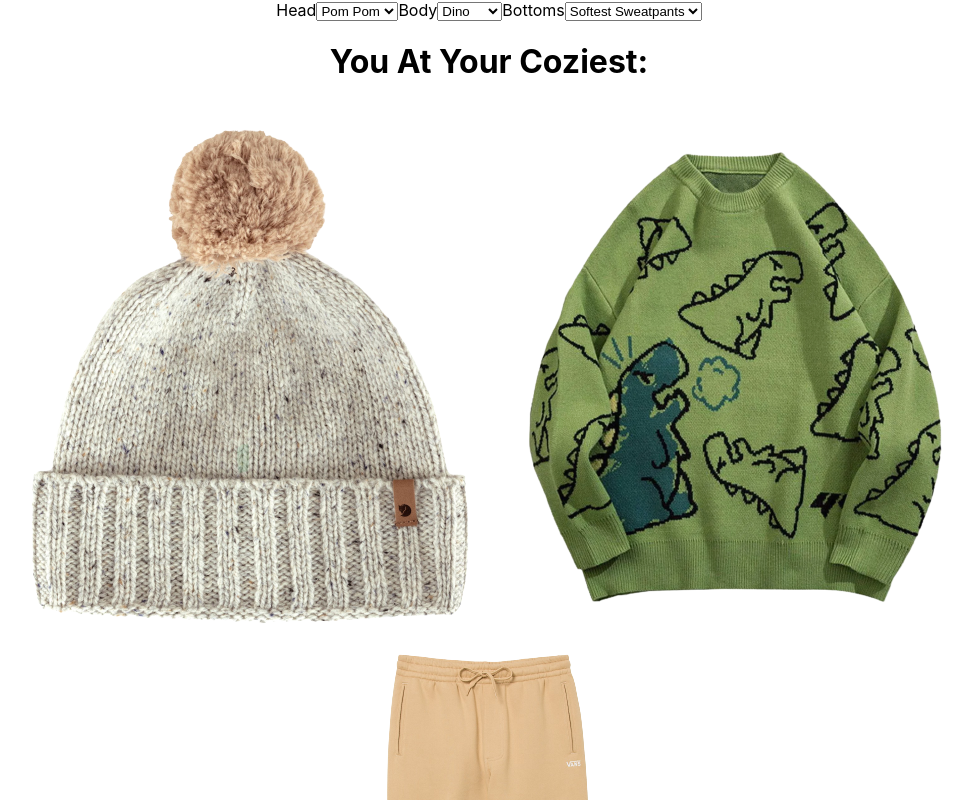
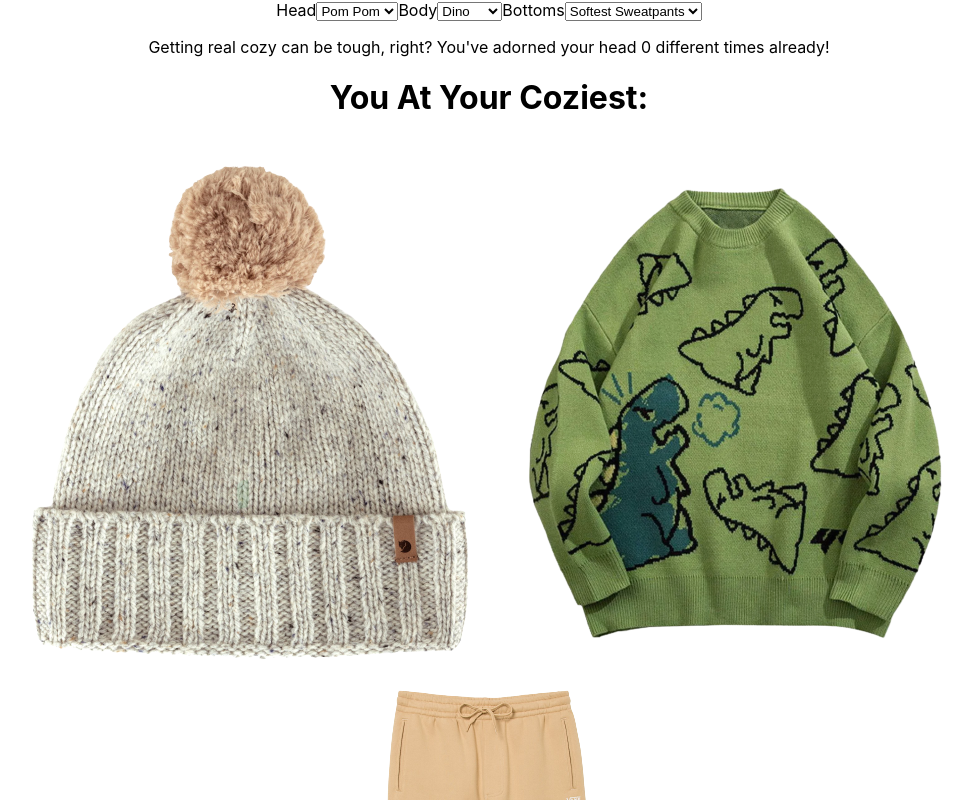
Before and after one commit to Allison-Ause/react-character-builder, a React (Create React App) app: page / in a window 1280 px wide. Shown: the top 800 px of the page, without its empty margins (151-1124 px from the left). Built offline with nearby package versions, Linux system fonts and the light colour scheme.

Commit message:
added headCount and setHeadCount state, linked to display in Display.js template literal and the dropdown head menu in Controls.js

```diff
--- a/src/components/Controls/Controls.js
+++ b/src/components/Controls/Controls.js
@@ -1,8 +1,22 @@
-export default function Controls({ head, setHead, body, setBody, bottoms, setBottoms }) {
+export default function Controls({
+  head,
+  setHead,
+  setHeadCount,
+  body,
+  setBody,
+  bottoms,
+  setBottoms,
+}) {
   return (
     <div className="controls">
       <label>Head</label>
-      <select value={head} onChange={(e) => setHead(e.target.value)}>
+      <select
+        value={head}
+        onChange={(e) => {
+          setHead(e.target.value);
+          setHeadCount((prevState) => prevState + 1);
+        }}
+      >
         <option default value="pompom-head">
           Pom Pom
         </option>
--- a/src/components/Display/Display.js
+++ b/src/components/Display/Display.js
@@ -1,11 +1,11 @@
-// export default function Display() {
-//   return (
-//     <div className="display">
-//       <p>This is where the counter string will live. Template literals!</p>
-//       <ul>
-//         This will have a map function from catchphrases to make li pieces. Returning array of
-//         catchphrases with new addition
-//       </ul>
-//     </div>
-//   );
-// }
+export default function Display({ headCount }) {
+  return (
+    <div className="display">
+      <p>{`Getting real cozy can be tough, right? You've adorned your head ${headCount} different times already!`}</p>
+      {/* <ul>
+        This will have a map function from catchphrases to make li pieces. Returning array of
+        catchphrases with new addition
+      </ul> */}
+    </div>
+  );
+}
--- a/src/components/Main/Main.js
+++ b/src/components/Main/Main.js
@@ -2,11 +2,12 @@ import { useState } from 'react';
 
 import Controls from '../Controls/Controls';
 // import Catchphrase from '../Catchphrase/Catchphrase';
-// import Display from '../Display/Display';
+import Display from '../Display/Display';
 import Character from '../Character/Character';
 
 export default function Main() {
   const [head, setHead] = useState('pompom-head');
+  const [headCount, setHeadCount] = useState(0);
   const [body, setBody] = useState('dino-body');
   const [bottoms, setBottoms] = useState('sweatpants-bottoms');
   return (
@@ -14,13 +15,14 @@ export default function Main() {
       <Controls
         head={head}
         setHead={setHead}
+        setHeadCount={setHeadCount}
         body={body}
         setBody={setBody}
         bottoms={bottoms}
         setBottoms={setBottoms}
       />
       {/* <Catchphrase /> */}
-      {/* <Display /> */}
+      <Display headCount={headCount} />
       <Character head={head} body={body} bottoms={bottoms} />
     </div>
   );
```
